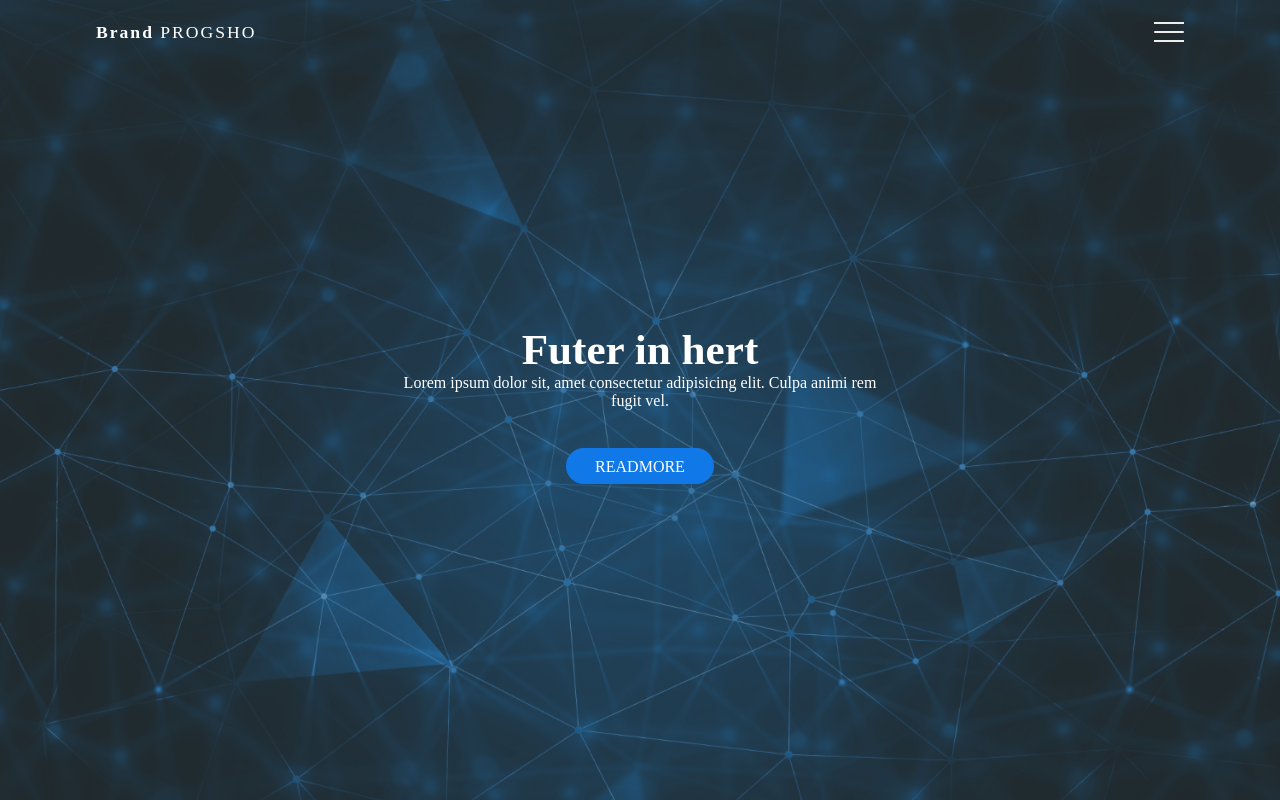
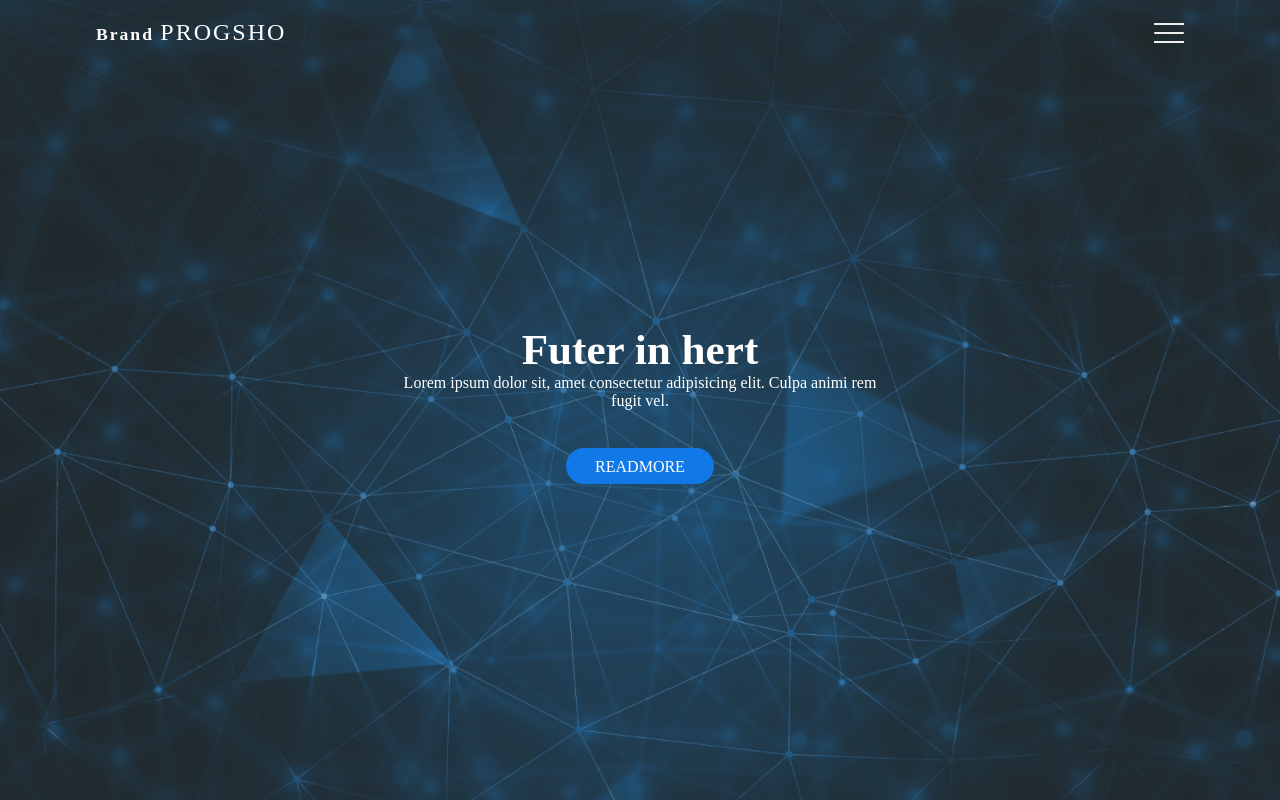
Before and after one commit to AliDeymeh/Menu-3D, a plain HTML site: page index.html in a window 1280 px wide. Drawn offline with Linux system fonts and the light colour scheme.

Commit message:
Update style.css

```diff
--- a/style.css
+++ b/style.css
@@ -38,6 +38,9 @@
     line-height: 4rem;
 }
 .logo span{
+
+      font-size: 1.5rem;
+    font-weight: 600;
     font-weight: 300;
     color:#FFF;
 }
```
